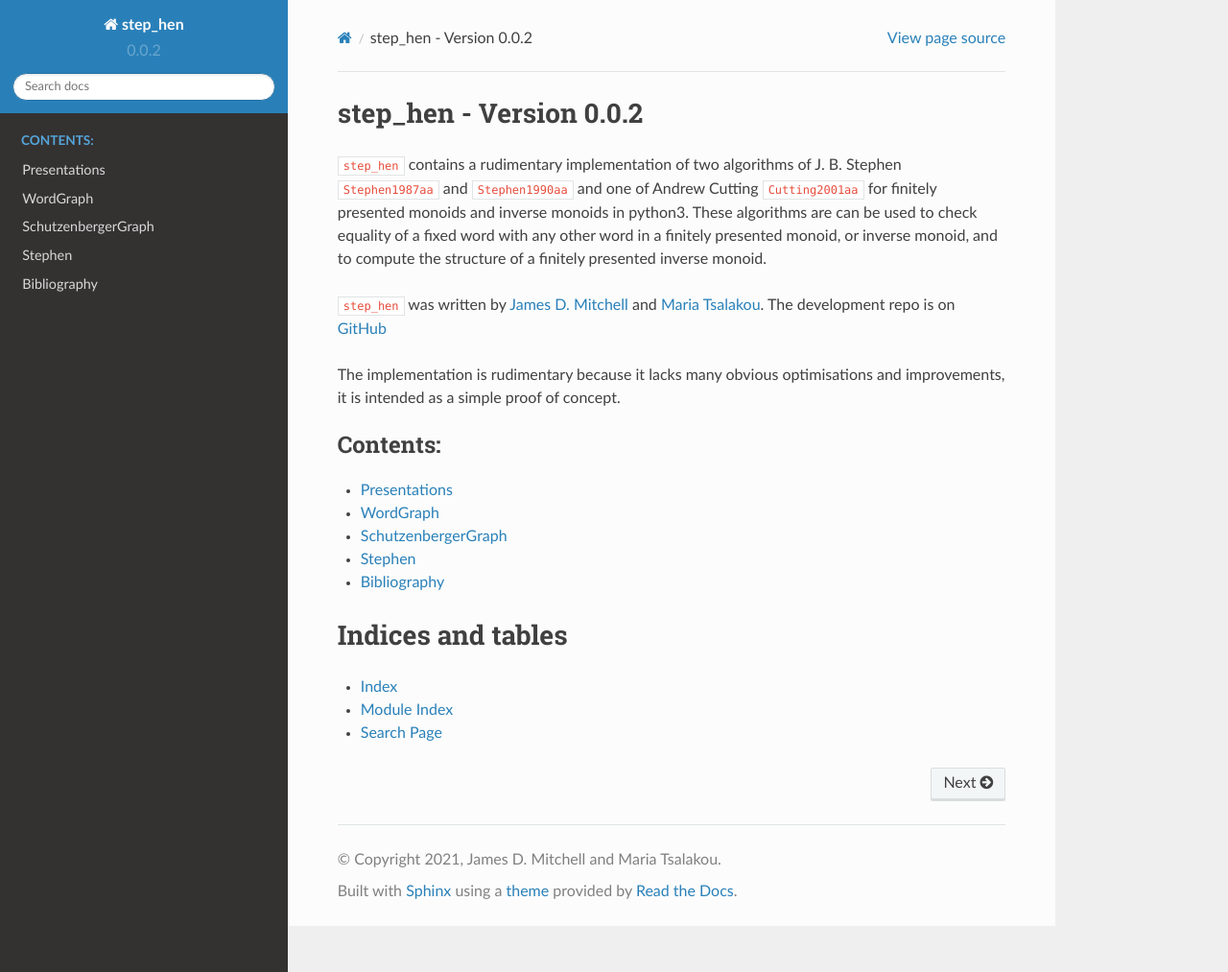
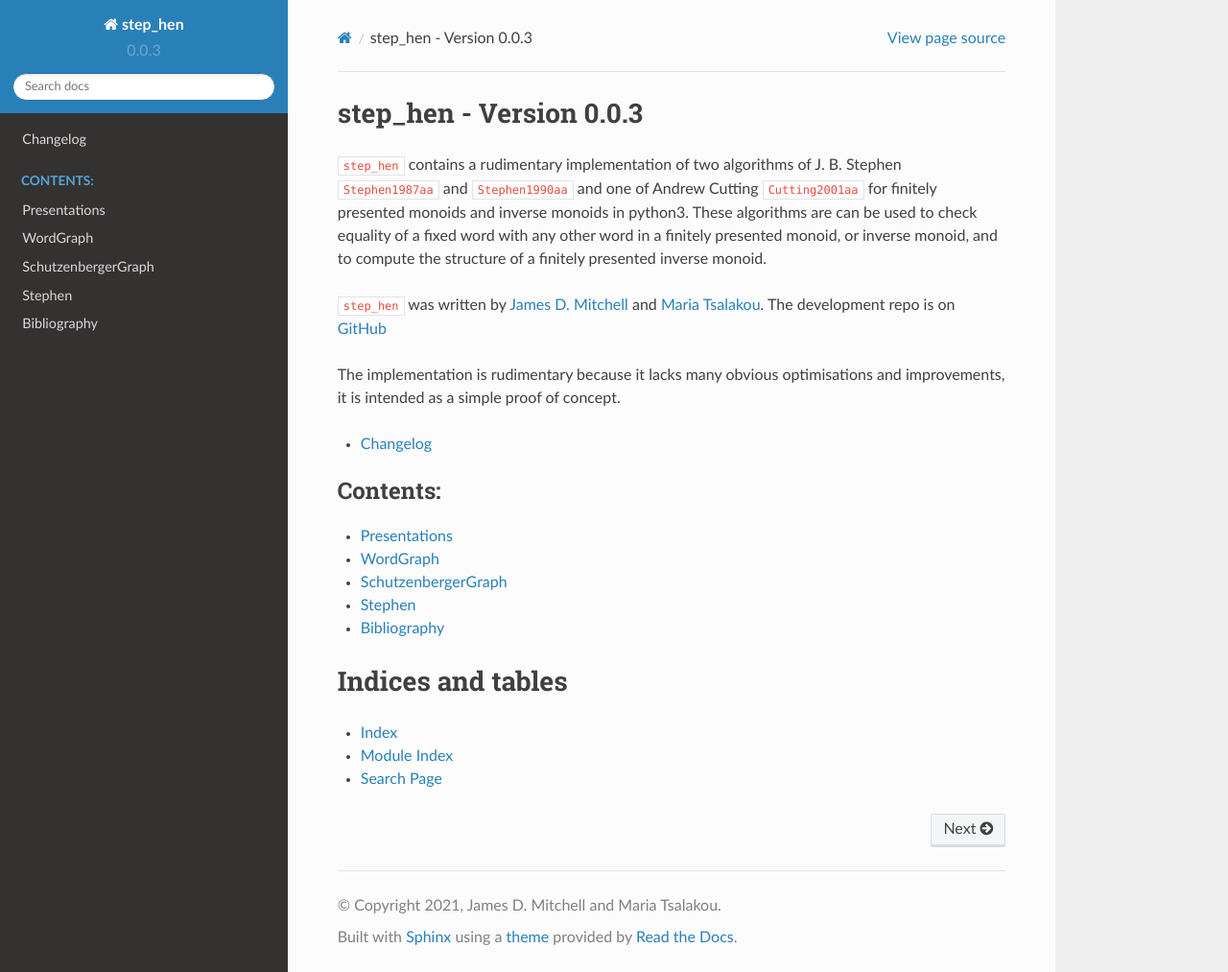
Before and after one commit to james-d-mitchell/step_hen, a Sphinx documentation site: the page built from docs/source/index.rst, in a window 1280 px wide and 1013 px high. Shown: the whole window at 96% size. Built offline with Sphinx 7.4.7 and the Read the Docs theme 2.0.0, drawn with Linux system fonts in a browser that asks for light colours; cross-references to code outside the pages are shown as plain code.

Commit message:
Update version etc for v0.0.3

```diff
--- a/docs/source/changelog.rst
+++ b/docs/source/changelog.rst
@@ -6,6 +6,11 @@
 
 Changelog
 =========
+
+v0.0.3 (released 09/10/2021)
+----------------------------
+
+Exceedingly minor release fixing some issues in the release process for v0.0.2.
 
 v0.0.2 (released 09/10/2021)
 ----------------------------
--- a/docs/source/conf.py
+++ b/docs/source/conf.py
@@ -21,8 +21,8 @@ import sphinx_rtd_theme
 project = "step_hen"
 copyright = "2021, James D. Mitchell and Maria Tsalakou"
 author = "James D. Mitchell and Maria Tsalakou"
-version = u"0.0.2"
-release = u"0.0.2"
+version = u"0.0.3"
+release = u"0.0.3"
 
 # -- General configuration ---------------------------------------------------
 
--- a/docs/source/index.rst
+++ b/docs/source/index.rst
@@ -4,7 +4,7 @@
 
    The full license is in the file LICENSE, distributed with this software.
 
-step_hen - Version 0.0.2
+step_hen - Version 0.0.3
 ========================
 
 ``step_hen`` contains a rudimentary implementation of two algorithms of J. B.
@@ -22,6 +22,11 @@ The implementation is rudimentary because it lacks many obvious optimisations
 and improvements, it is intended as a simple proof of concept.
 
 .. toctree::
+   :maxdepth: 1
+
+   changelog
+
+.. toctree::
    :maxdepth: 2
    :caption: Contents:
 
--- a/setup.py
+++ b/setup.py
@@ -14,7 +14,7 @@ from setuptools import find_packages, setup
 
 setup(
     name="step_hen",
-    version="0.0.1",
+    version="0.0.3",
     url="https://github.com/james-d-mitchell/step_hen",
     license="GPL3",
     author="James D. Mitchell, Maria Tsalakou",
```
Also changed, not shown: 1 other file.
